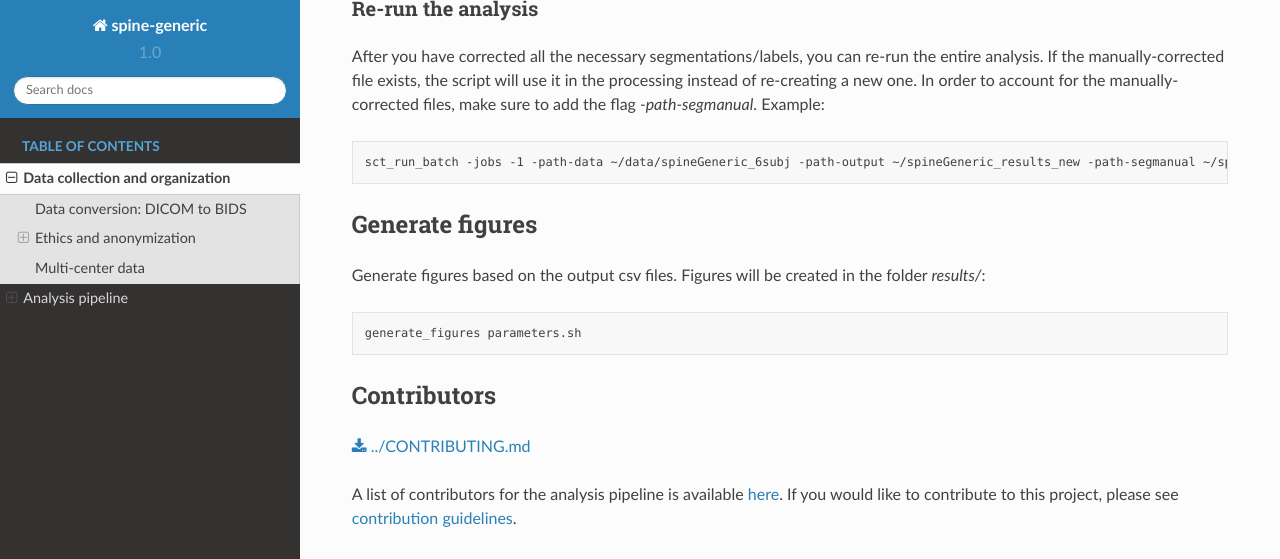
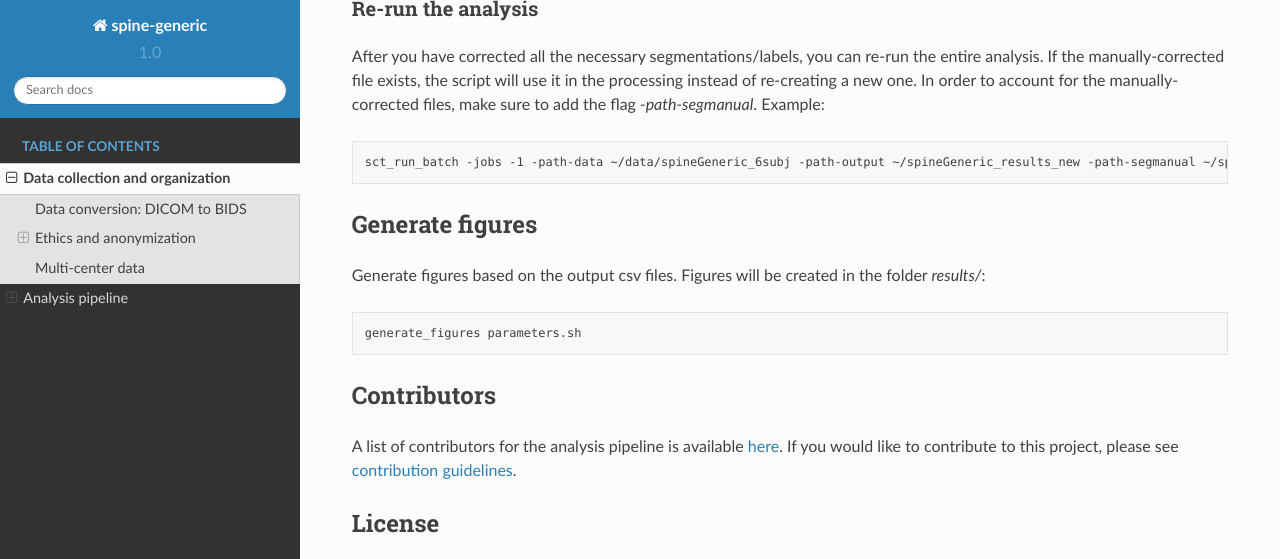
Before and after one commit to spine-generic/spine-generic, a Sphinx documentation site: the page built from docs/documentation.rst, in a window 1280 px wide and 900 px high, scrolled down 8401 px, cut to the strip 0-559 px from the top of the window. Built offline with Sphinx 7.4.7 and the Read the Docs theme 2.0.0, drawn with Linux system fonts in a browser that asks for light colours.

Commit message:
switch to absolute link for CONTRIBUTING.md file

```diff
--- a/docs/conf.py
+++ b/docs/conf.py
@@ -11,10 +11,10 @@
 # If extensions (or modules to document with autodoc) are in another directory,
 # add these directories to sys.path here. If the directory is relative to the
 # documentation root, use os.path.abspath to make it absolute, like shown here.
-
-import os
-import sys
-sys.path.insert(0, os.path.abspath('../'))
+#
+# import os
+# import sys
+# sys.path.insert(0, os.path.abspath('../'))
 
 
 # -- Project information -----------------------------------------------------
--- a/docs/documentation.rst
+++ b/docs/documentation.rst
@@ -442,10 +442,8 @@
 Contributors
 ------------
 
-:download:`../CONTRIBUTING.md`
-
 A list of contributors for the analysis pipeline is available `here <https://github.com/spine-generic/spine-generic/graphs/contributors>`__.
-If you would like to contribute to this project, please see `contribution guidelines <_downloads/CONTRIBUTING.md>`__.
+If you would like to contribute to this project, please see `contribution guidelines <https://github.com/spine-generic/spine-generic/blob/master/CONTRIBUTING.md>`_.
 
 
 
```
